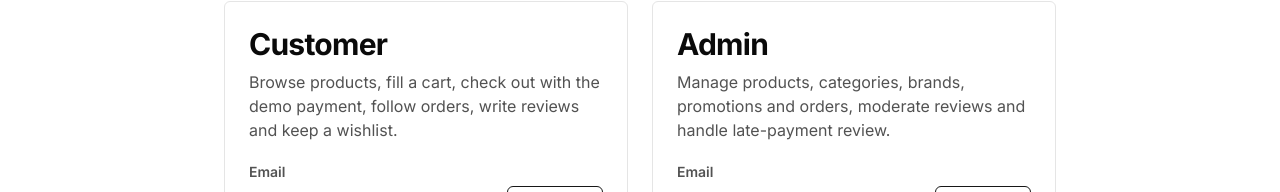
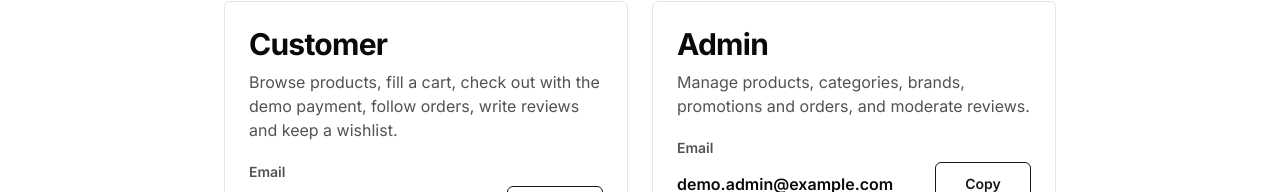
Before and after one commit to misu2tdt/ecommerce-frontend, a Next.js app: page /demo-accounts in a window 1280 px wide. Shown: the part 316-508 px from the top of the page. Built offline with nearby package versions, Linux system fonts and the light colour scheme; no server answers.

Commit message:
fix: align demo admin description with available features

```diff
--- a/src/app/demo-accounts/page.tsx
+++ b/src/app/demo-accounts/page.tsx
@@ -25,7 +25,7 @@ const ACCOUNTS = [
     role: "Admin",
     account: DEMO_ACCOUNTS.admin,
     description:
-      "Manage products, categories, brands, promotions and orders, moderate reviews and handle late-payment review.",
+      "Manage products, categories, brands, promotions and orders, and moderate reviews.",
   },
 ] as const;
 
```
